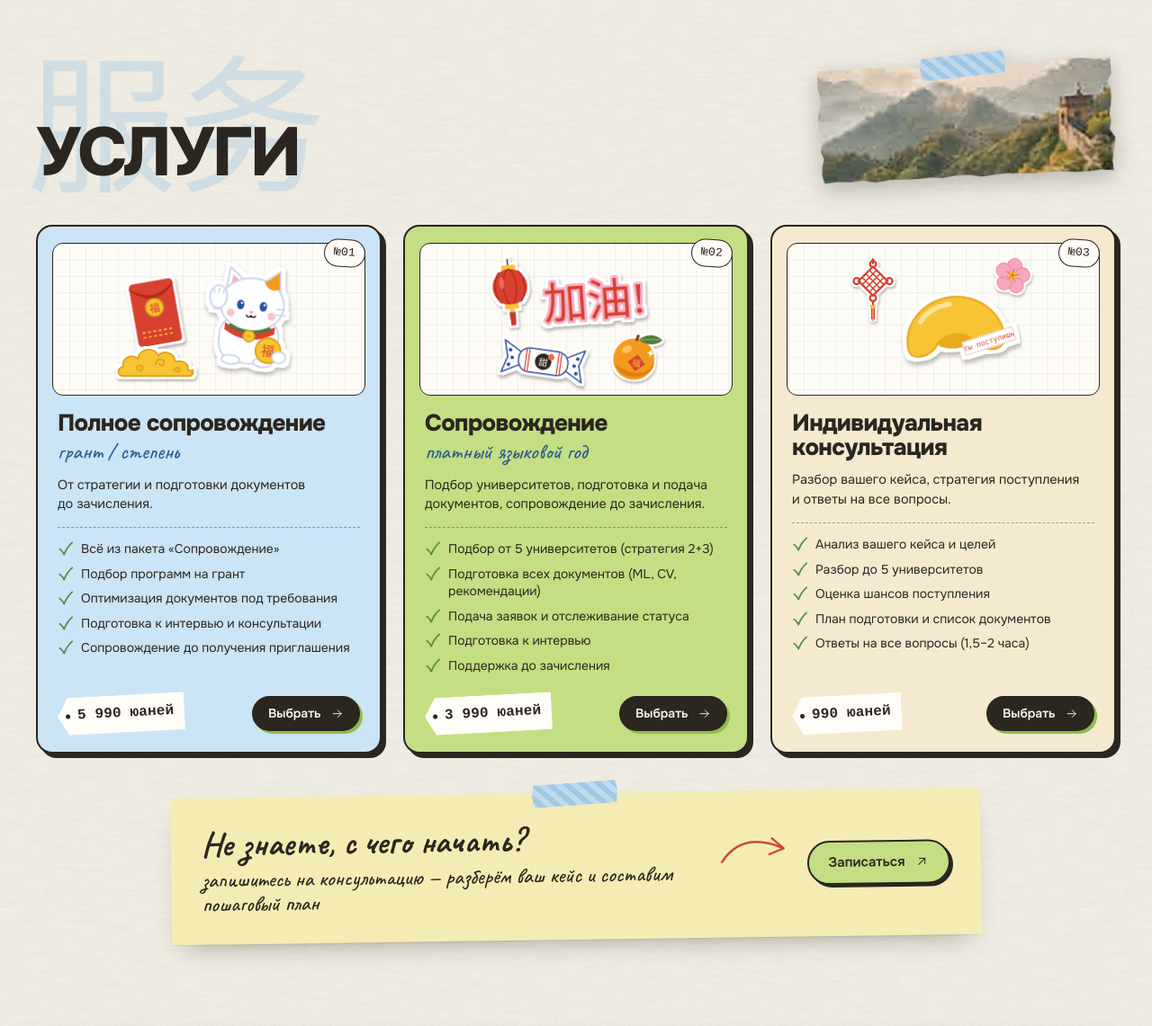
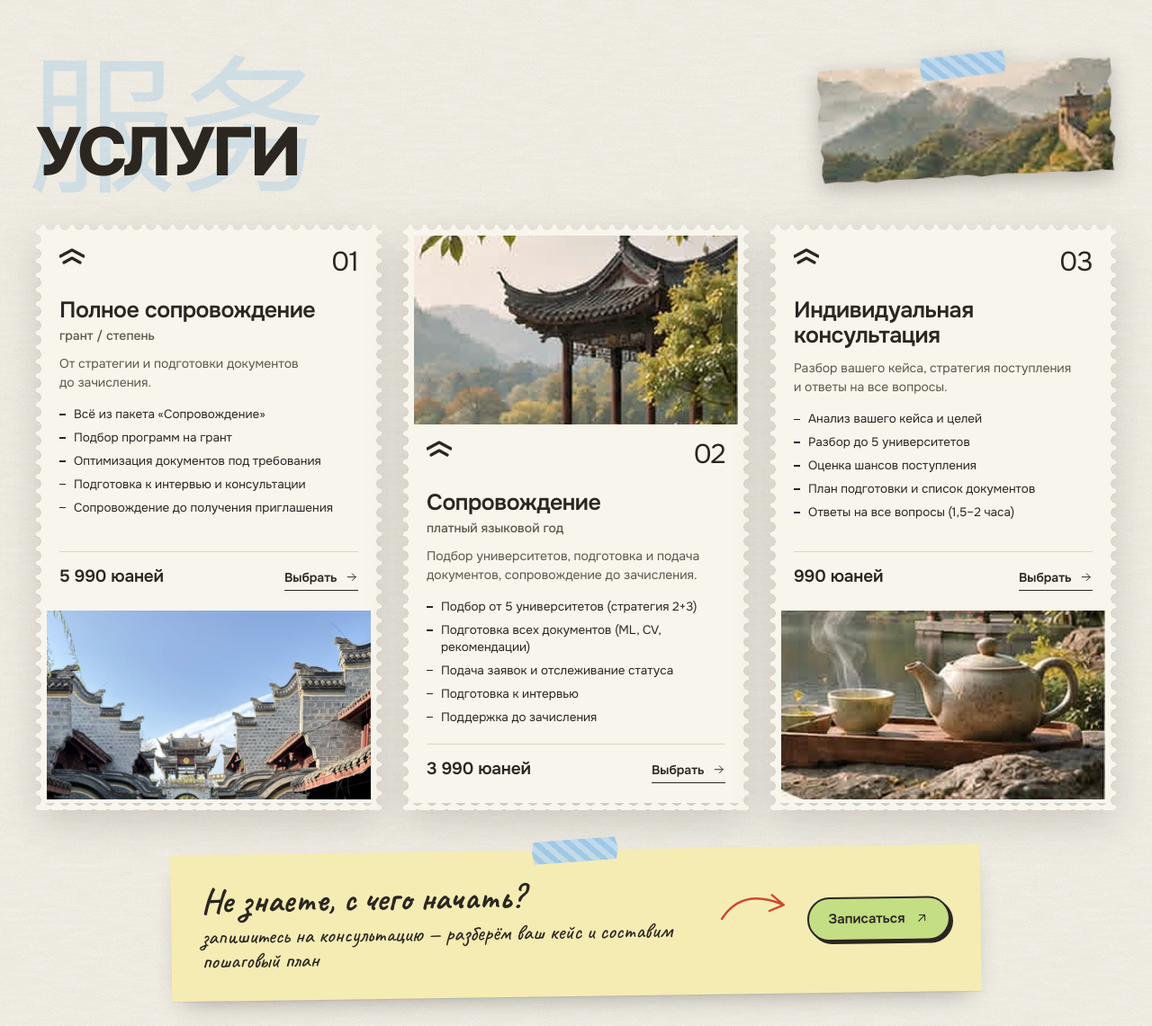
Before and after one commit to gspinch/gsp-inch, a Node server app: page / in a window 1280 px wide. Shown: the part 1882-3023 px from the top of the page at 90% size. Run offline with Node 20, Linux system fonts and the light colour scheme; data comes from the database, SQL or seed files in the repository; some libraries are stand-ins or nearby versions; some web fonts are replaced.

Commit message:
Карточки услуг в стиле почтовых марок с пейзажами
Co-Authored-By: Claude Opus 5.5 <noreply@anthropic.com>
Claude-Session: https://claude.ai/code/session_01Hf4Tu61VVmw8gwn6W5pN6k

```diff
--- a/public/css/style.css
+++ b/public/css/style.css
@@ -241,23 +241,30 @@ button { font: inherit; color: inherit; }
 
 /* ---------- услуги: карточки-пакеты с иллюстрациями ---------- */
 .services__grid { display: grid; grid-template-columns: repeat(3, minmax(0, 1fr)); gap: 24px; align-items: stretch; }
-.pkg { position: relative; display: flex; flex-direction: column; background: var(--tone); border: 2px solid var(--ink); border-radius: var(--radius); padding: 18px 22px 22px; box-shadow: 5px 5px 0 var(--ink); transition: transform .3s var(--ease), box-shadow .3s; }
-.pkg:hover { transform: translate(-3px, -4px) rotate(-.6deg); box-shadow: 9px 9px 0 var(--ink); }
-.pkg--blue { --tone: var(--blue); } .pkg--lime { --tone: var(--lime); } .pkg--paper { --tone: #f5ead0; }
-.pkg__no { position: absolute; top: 14px; right: 16px; font-size: 13px; background: var(--card); border: 1.5px solid var(--ink); border-radius: 999px; padding: 4px 10px; z-index: 2; rotate: 4deg; }
-.pkg__art { height: 170px; margin: 0 -6px 18px; border-radius: 12px; background: var(--card); border: 1.5px solid var(--ink); display: grid; place-items: center; overflow: hidden;
-  background-image: linear-gradient(var(--grid) 1px, transparent 1px), linear-gradient(90deg, var(--grid) 1px, transparent 1px); background-size: 18px 18px; }
-.pkg__art { position: relative; }
-.pkg__art svg { position: absolute; inset: 6px 8px; width: calc(100% - 16px); height: calc(100% - 12px); overflow: visible; transition: transform .5s var(--ease); }
-.pkg:hover .pkg__art svg { transform: scale(1.06) rotate(-2deg); }
-.pkg__art img { width: 100%; height: 100%; object-fit: cover; }
-.pkg__title { font-size: 26px; letter-spacing: -.025em; line-height: 1.02; }
-.pkg__sub { font-size: 24px; color: var(--ink-blue); margin: 4px 0 0; }
-.pkg__desc { font-size: 14.5px; color: var(--ink); margin: 12px 0 14px; line-height: 1.5; }
-.pkg__list { list-style: none; padding: 14px 0 0; margin: 0 0 22px; border-top: 1.5px dashed rgba(43,38,32,.4); display: grid; gap: 8px; font-size: 14px; line-height: 1.4; }
-.pkg__list li { display: flex; gap: 8px; }
-.pkg__list .htick { width: 18px; height: 18px; margin-top: 0; }
-.pkg__foot { margin-top: auto; display: flex; align-items: center; justify-content: space-between; gap: 10px; flex-wrap: wrap; }
+/* карточки-марки: перфорация, бумага, пейзаж на всю ширину */
+.pkg { position: relative; filter: drop-shadow(0 14px 22px rgba(43,38,32,.18)); transition: transform .35s var(--ease), filter .35s; }
+.pkg:hover { transform: translateY(-6px); filter: drop-shadow(0 22px 30px rgba(43,38,32,.24)); }
+.pkg__in { height: 100%; display: flex; flex-direction: column; background: #f8f5ec; padding: 12px;
+  -webkit-mask: radial-gradient(circle 6px at 50% 50%, transparent 97%, #000) -8px -8px / 16px 16px, linear-gradient(#000 0 0) 8px 8px / calc(100% - 16px) calc(100% - 16px) no-repeat;
+  mask: radial-gradient(circle 6px at 50% 50%, transparent 97%, #000) -8px -8px / 16px 16px, linear-gradient(#000 0 0) 8px 8px / calc(100% - 16px) calc(100% - 16px) no-repeat; }
+.pkg__scene { order: 2; height: 210px; overflow: hidden; margin-top: 4px; }
+.pkg--top .pkg__scene { order: 0; margin: 0 0 4px; }
+.pkg__scene img { width: 100%; height: 100%; object-fit: cover; filter: saturate(.92) contrast(1.02); transition: transform .8s var(--ease); }
+.pkg:hover .pkg__scene img { transform: scale(1.04); }
+.pkg__body { order: 1; flex: 1; display: flex; flex-direction: column; padding: 14px 14px 18px; }
+.pkg__top { display: flex; justify-content: space-between; align-items: flex-start; margin-bottom: 26px; }
+.pkg__mark { width: 28px; height: 20px; color: var(--ink); }
+.pkg__no { font: 300 30px/1 var(--grotesk); letter-spacing: -.02em; }
+.pkg__title { font: 600 25px/1.1 var(--grotesk); letter-spacing: -.02em; }
+.pkg__sub { font: 500 14px/1.3 var(--grotesk); color: var(--ink-2); margin: 4px 0 0; }
+.pkg__desc { font-size: 14px; color: var(--ink-2); margin: 12px 0 16px; line-height: 1.5; }
+.pkg__list { list-style: none; padding: 0; margin: 0 0 20px; display: grid; gap: 7px; font-size: 13.5px; line-height: 1.4; color: var(--ink); }
+.pkg__list li { position: relative; padding-left: 16px; }
+.pkg__list li::before { content: ''; position: absolute; left: 0; top: .6em; width: 7px; height: 1.5px; background: var(--ink); }
+.pkg__foot { margin-top: auto; display: flex; align-items: baseline; justify-content: space-between; gap: 10px; flex-wrap: wrap; padding-top: 14px; border-top: 1px solid var(--line); }
+.pkg__price { font: 600 19px/1 var(--grotesk); letter-spacing: -.01em; }
+.pkg__pick { display: inline-flex; align-items: center; gap: 8px; font: 600 14px/1 var(--grotesk); text-decoration: none; padding: 6px 0; border-bottom: 1.5px solid var(--ink); }
+.pkg__pick:hover { gap: 12px; }
 .price { background: #fffdf8; padding: 8px 12px 8px 22px; font-size: 16px; font-weight: 700; position: relative; rotate: -3deg; clip-path: polygon(12px 0, 100% 0, 100% 100%, 12px 100%, 0 50%); }
 .price::before { content: ''; position: absolute; left: 9px; top: 50%; width: 5px; height: 5px; border-radius: 50%; background: var(--ink); translate: 0 -50%; }
 
--- a/views/index.ejs
+++ b/views/index.ejs
@@ -127,25 +127,27 @@
         <figure class="scrap scrap--wide" style="--r:-3deg" aria-hidden="true"><span class="tape tape--blue"></span><img src="/img/wall.jpg" alt="" loading="lazy"></figure>
       </div>
       <div class="services__grid">
-        <% const arts = [
-              [['s-hongbao', 18, 14, 70, 108, -10], ['s-cloud', 4, 92, 96, 52, 0], ['s-cat', 98, 4, 112, 132, 6]],
-              [['s-lantern', 14, 0, 52, 92, -6], ['s-jiayou', 62, 18, 136, 72, -4], ['s-candy', 20, 92, 110, 56, 8], ['s-orange', 140, 80, 66, 66, 10]],
-              [['s-knot', 8, 0, 54, 86, 0], ['s-cookie', 52, 28, 140, 108, -6], ['s-flower', 160, 4, 48, 48, 14]]
-            ]; services.forEach((x, i) => { const tone = tones[i % 3]; const full = L(x, 'title') + (L(x, 'subtitle') ? ' (' + L(x, 'subtitle') + ')' : ''); const feats = L(x, 'features').split('\n').map(f => f.trim()).filter(Boolean); %>
-        <article class="pkg pkg--<%= tone %> reveal" data-from="up" style="--d:<%= i * 110 %>ms">
-          <span class="pkg__no mono">№0<%= i + 1 %></span>
-          <div class="pkg__art">
-            <% if (x.photo) { %><img src="<%= x.photo %>" alt="" loading="lazy"><% } else { %><svg viewBox="0 0 220 150" aria-hidden="true"><% arts[i % 3].forEach(([id, x, y, w, h, r]) => { %><use href="#<%= id %>" x="<%= x %>" y="<%= y %>" width="<%= w %>" height="<%= h %>" transform="rotate(<%= r %> <%= x + w / 2 %> <%= y + h / 2 %>)"/><% }) %></svg><% } %>
+        <% const scenes = ['/img/scene-1.jpg', '/img/scene-2.jpg', '/img/scene-3.jpg'];
+           services.forEach((x, i) => { const full = L(x, 'title') + (L(x, 'subtitle') ? ' (' + L(x, 'subtitle') + ')' : ''); const feats = L(x, 'features').split('\n').map(f => f.trim()).filter(Boolean); %>
+        <article class="pkg <%= i % 2 ? 'pkg--top' : '' %> reveal" data-from="up" style="--d:<%= i * 110 %>ms">
+          <div class="pkg__in">
+            <div class="pkg__scene"><img src="<%= x.photo || scenes[i % 3] %>" alt="" loading="lazy"></div>
+            <div class="pkg__body">
+              <div class="pkg__top">
+                <svg class="pkg__mark" viewBox="0 0 28 20" aria-hidden="true"><path d="M1 9 14 2l13 7M5 16l9-5 9 5" fill="none" stroke="currentColor" stroke-width="3.2" stroke-linejoin="round" stroke-linecap="round"/></svg>
+                <span class="pkg__no">0<%= i + 1 %></span>
               </div>
               <h3 class="pkg__title"><%= L(x, 'title') %></h3>
-          <% if (L(x, 'subtitle')) { %><p class="hand pkg__sub"><%= L(x, 'subtitle') %></p><% } %>
+              <% if (L(x, 'subtitle')) { %><p class="pkg__sub"><%= L(x, 'subtitle') %></p><% } %>
               <p class="pkg__desc"><%= L(x, 'description') %></p>
               <% if (feats.length) { %>
-          <ul class="pkg__list"><% feats.forEach(f => { %><li><svg class="htick" aria-hidden="true"><use href="#htick"/></svg><%= f %></li><% }) %></ul>
+              <ul class="pkg__list"><% feats.forEach(f => { %><li><%= f %></li><% }) %></ul>
               <% } %>
               <div class="pkg__foot">
-            <span class="price mono"><%= L(x, 'price') %></span>
-            <a href="#contacts" class="btn btn--ink btn--sm" data-pick="<%= full %>" data-goal="service_pick"><%= t('pick') %> <%- icon('arrow') %></a>
+                <span class="pkg__price"><%= L(x, 'price') %></span>
+                <a href="#contacts" class="pkg__pick" data-pick="<%= full %>" data-goal="service_pick"><%= t('pick') %> <%- icon('arrow') %></a>
+              </div>
+            </div>
           </div>
         </article>
         <% }) %>
```
Also changed, not shown: public/img/scene-1.jpg (added), public/img/scene-2.jpg (added), public/img/scene-3.jpg (added). Lines whose indentation alone changed are shown as unchanged.
